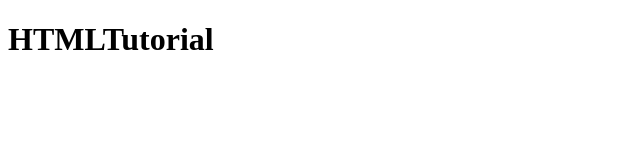
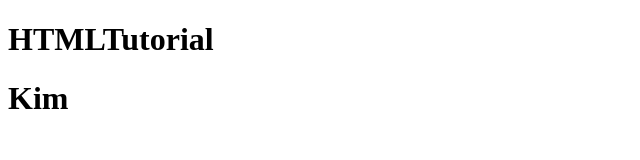
Before and after one commit to num12class615/HTMLTutorial, a plain HTML site: page index.html in a window 1280 px wide. Shown: the whole page, without its empty margins (0-640 px from the left). Drawn offline with Linux system fonts and the light colour scheme.

Commit message:
add Myname

```diff
--- a/index.html
+++ b/index.html
@@ -7,5 +7,6 @@
 </head>
 <body>
     <h1>HTMLTutorial</h1>
+    <h1>Kim</h1>
 </body>
 </html>
```
